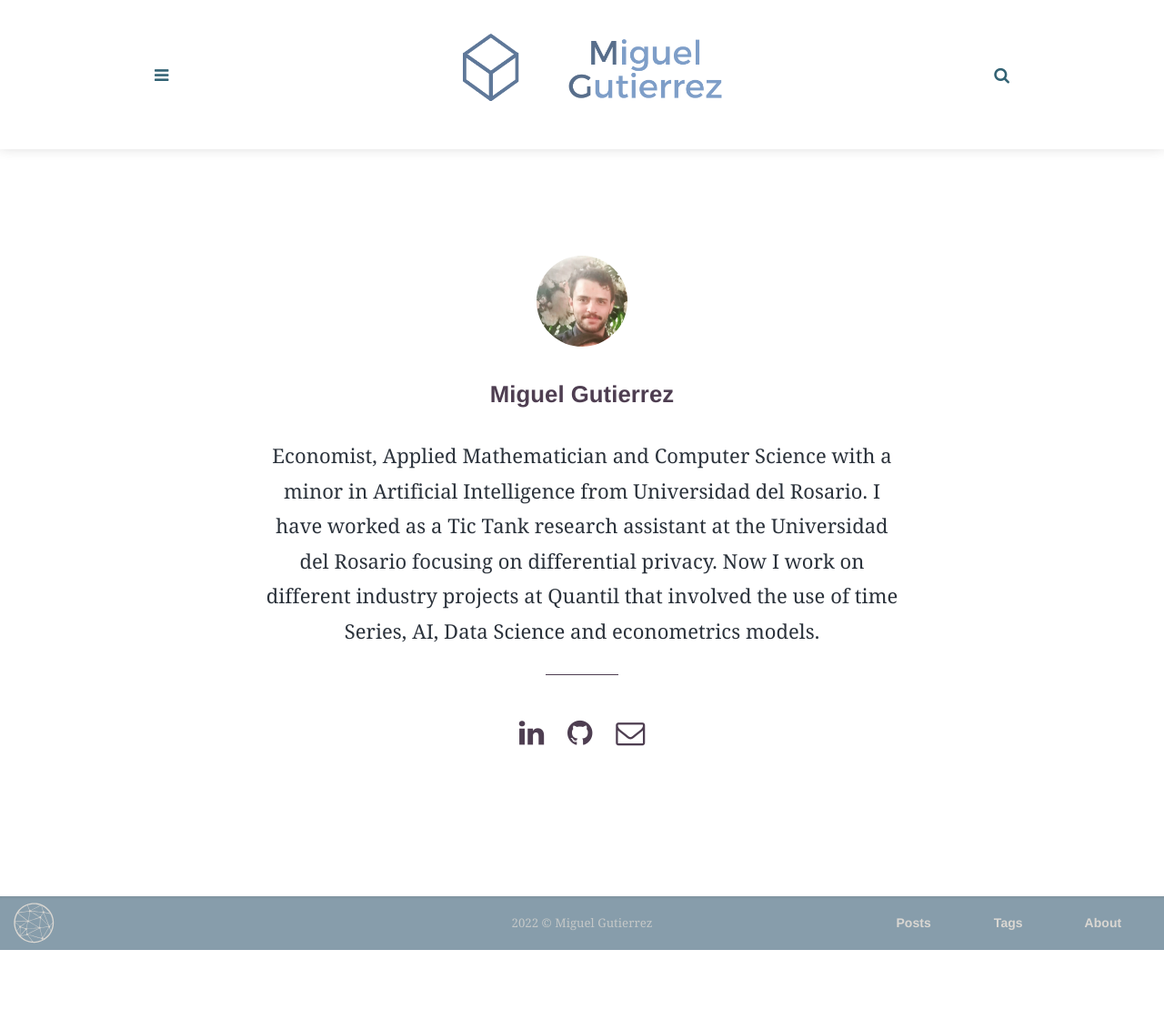
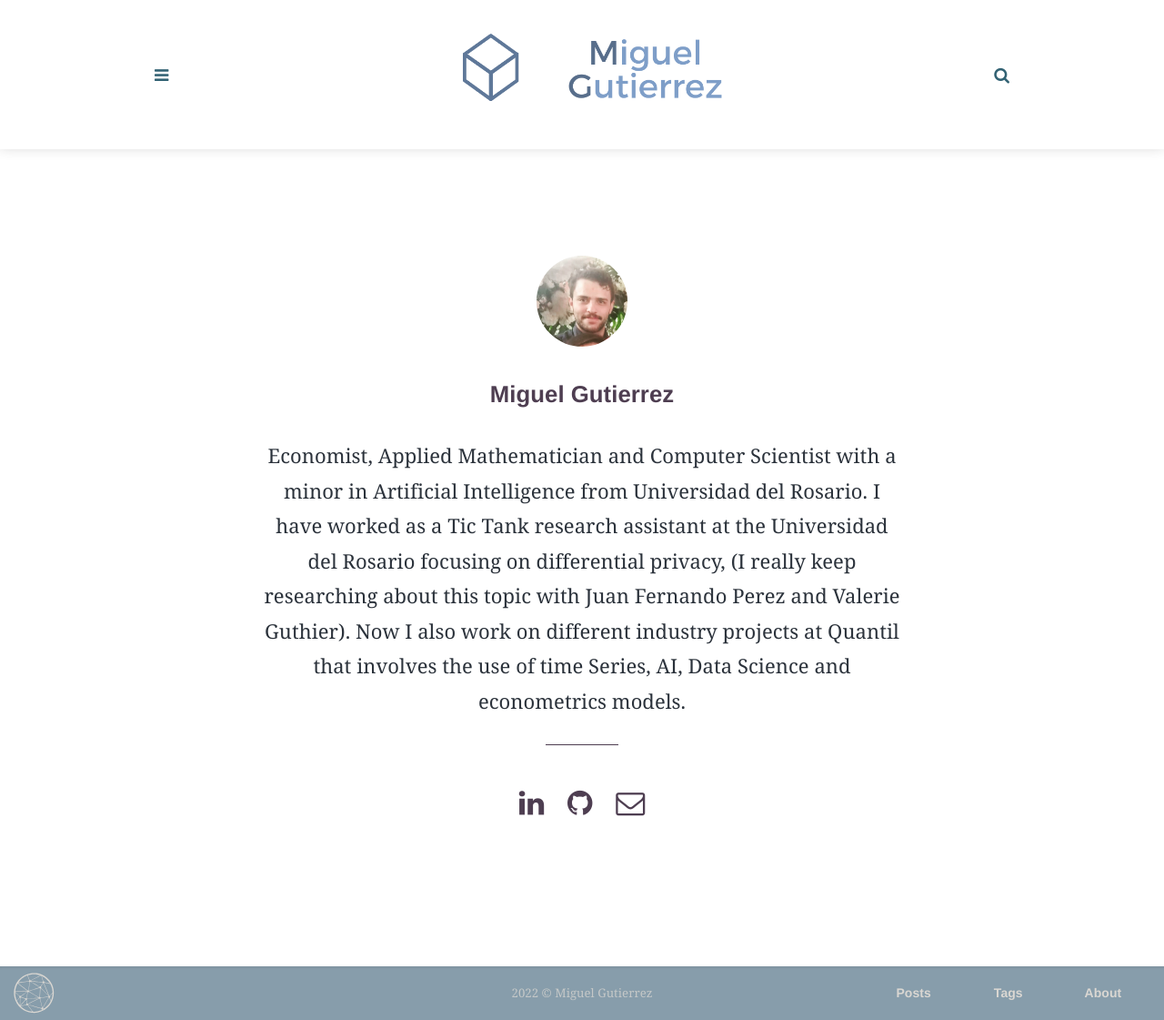
Before and after one commit to juanmigutierrez/juanmigutierrez.github.io, a Jekyll site: the page built from _pages/about.html, in a window 1280 px wide. Shown: the whole page at 91% size. Built offline with Jekyll 4.4.1, drawn with Linux system fonts in a browser that asks for light colours; some web fonts are replaced; before the commit the page ends 1044 px from its top, so only the background shows below that.

Commit message:
no message

```diff
--- a/_config.yml
+++ b/_config.yml
@@ -26,7 +26,7 @@ highlight_theme: syntax-base16.monokai.dark # select a dark theme for the code h
 # Author settings
 author: Miguel Gutierrez # add your name
 author-pic: Foto_perfil.jpg
-about-author: Economist, Applied Mathematician and Computer Science with a minor in Artificial Intelligence from Universidad del Rosario. I have worked as a Tic Tank research assistant at the Universidad del Rosario focusing on differential privacy. Now I work on different industry projects at Quantil that involved the use of time Series, AI, Data Science and econometrics models.
+about-author: Economist, Applied Mathematician and Computer Scientist with a minor in Artificial Intelligence from Universidad del Rosario. I have worked as a Tic Tank research assistant at the Universidad del Rosario focusing on differential privacy, (I really  keep researching about this topic with Juan Fernando Perez and Valerie Guthier). Now I also work on different industry projects at Quantil that involves the use of time Series, AI, Data Science and econometrics models.
 
 
 # Contact links
```
